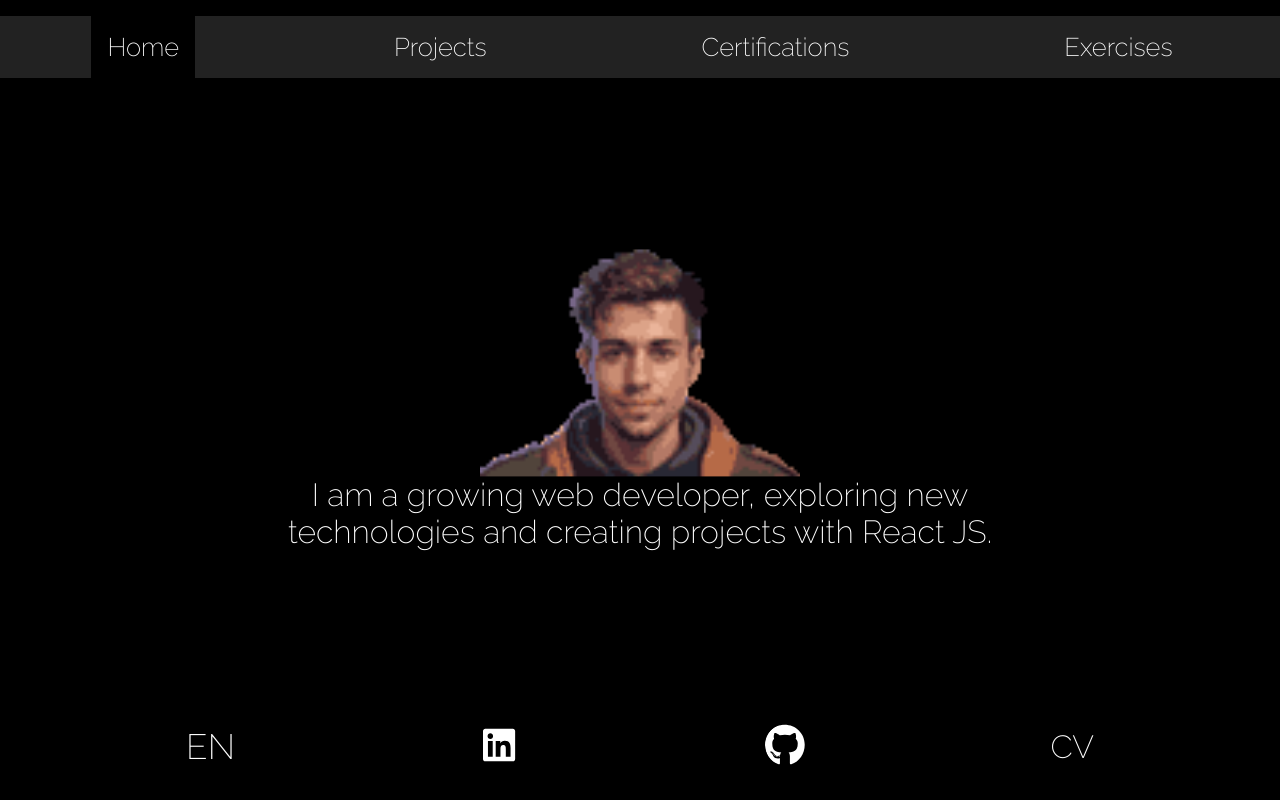
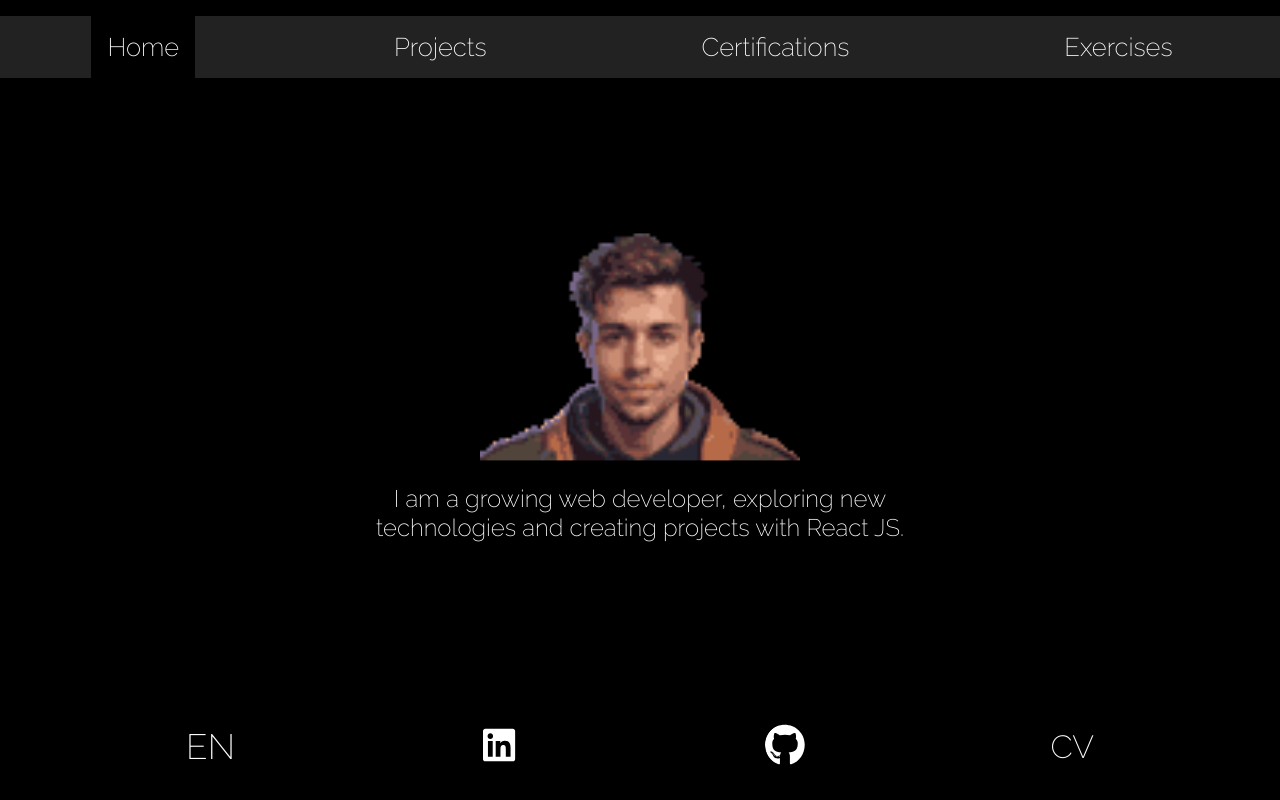
Before and after one commit to mati-fernandez/portfolio-react, a React (Vite) app: page /#/ in a window 1280 px wide. Built offline with nearby package versions, Linux system fonts and the light colour scheme.

Commit message:
Presentacion resized on desktop

```diff
--- a/src/App.css
+++ b/src/App.css
@@ -41,7 +41,7 @@ body {
   top: 50%;
   left: 50%;
   transform: translate(-50%, -50%);
-  width: 100%;
+  width: 72vmin;
   display: flex;
   flex-direction: column;
   justify-content: center;
@@ -83,10 +83,6 @@ body {
 
 #avatar {
   width: 40vmin;
-}
-
-#presentacion {
-  margin: 2vh 13vw 10vh;
 }
 
 #wrapper {
@@ -333,6 +329,10 @@ figcaption {
     border-radius: 0;
   }
 
+  #presentacion {
+    font-size: 3vmin;
+  }
+
   .modal {
     z-index: 99;
     position: fixed;
@@ -453,10 +453,6 @@ figcaption {
     aspect-ratio: 1;
   }
 
-  #presentacion {
-    margin: 0 20vw;
-  }
-
   .page {
     box-sizing: border-box;
     flex-direction: row;
```
